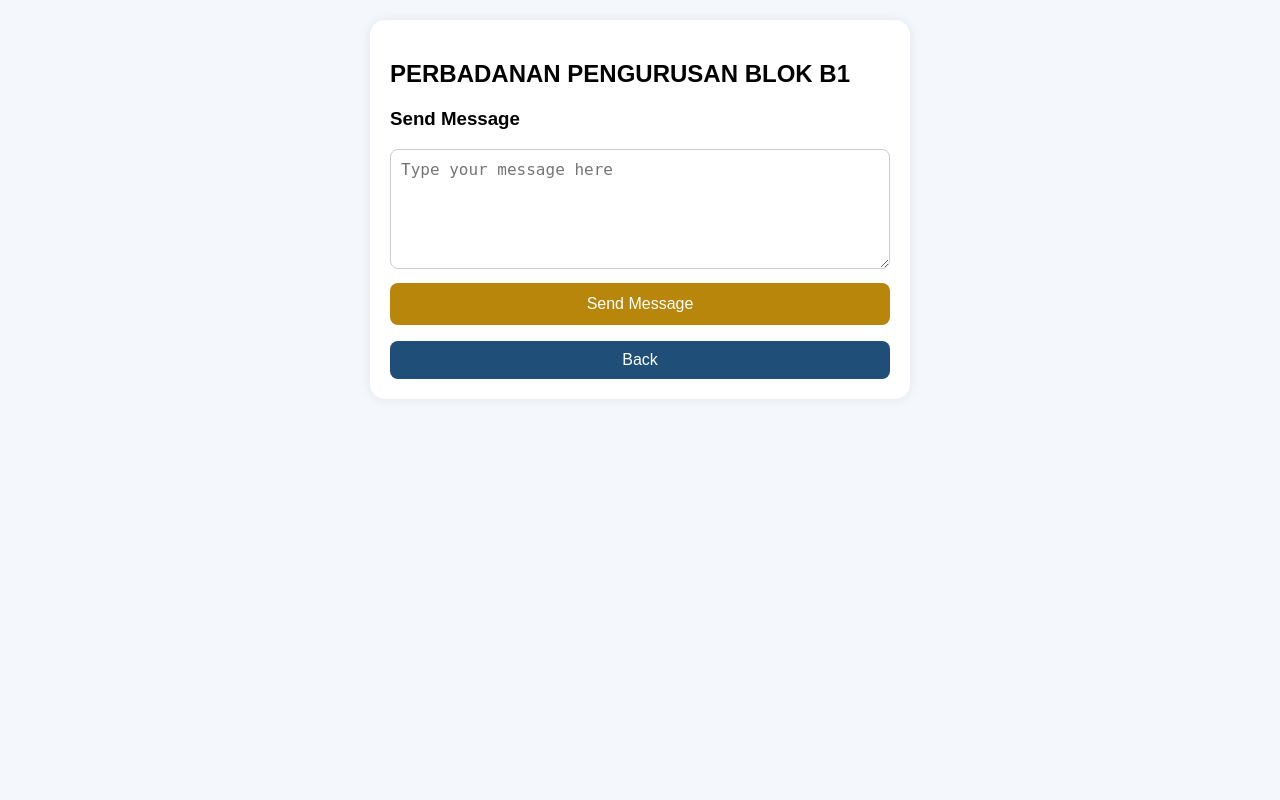
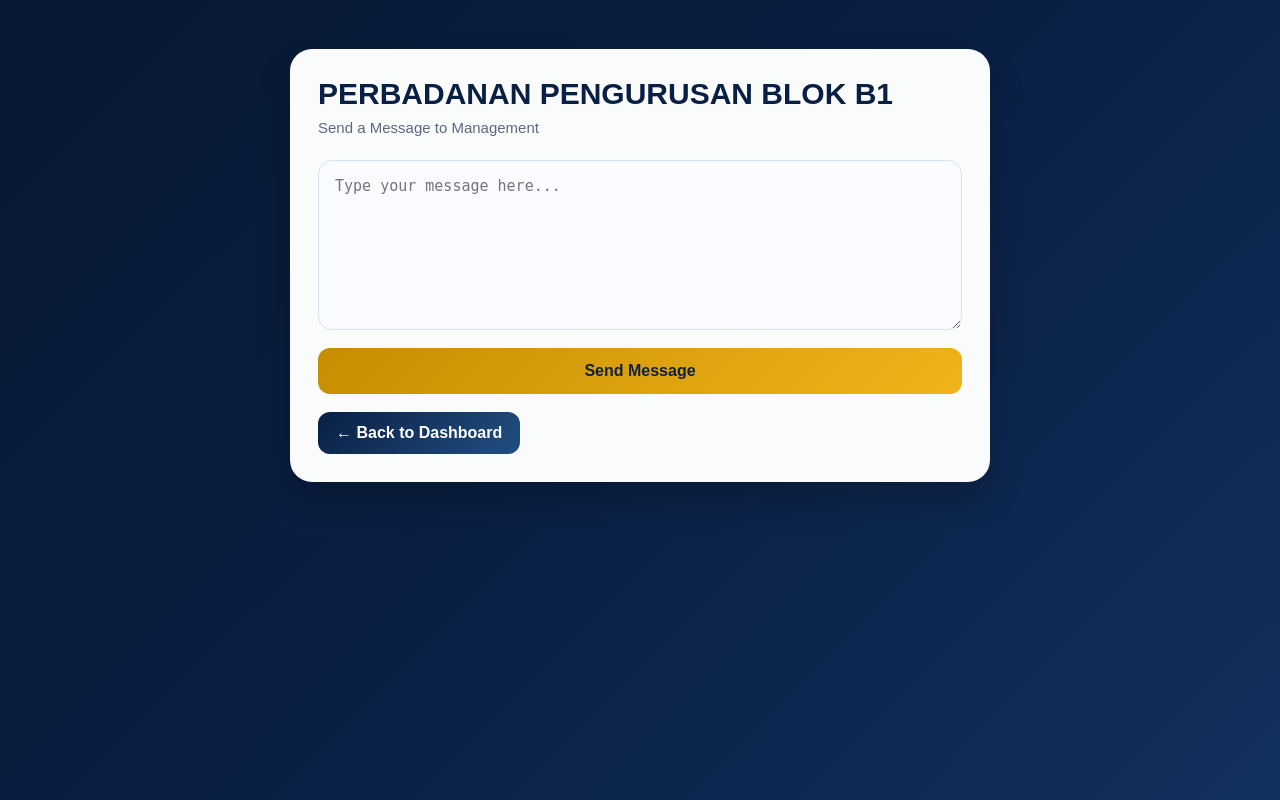
Before and after one commit to jeroinfoservice-cyber/flat_mgmt, a Django app: template templates/owner/message.html in a window 1280 px wide. Run offline with Django 5.2, Linux system fonts and the light colour scheme; the template is opened without the code that fills it, so the values that code supplies are empty.

Commit message:
Premium owner pages UI

```diff
--- a/templates/owner/message.html
+++ b/templates/owner/message.html
@@ -3,70 +3,137 @@
 <head>
     <title>Send Message</title>
     <meta name="viewport" content="width=device-width, initial-scale=1.0">
+
     <style>
+        * {
+            box-sizing: border-box;
+        }
+
         body {
+            margin: 0;
             font-family: Arial, sans-serif;
-            background: #f4f7fb;
+            min-height: 100vh;
+            background: linear-gradient(135deg, #071833, #0A1F44, #12315d);
+            padding: 24px;
+        }
+
+        .wrapper {
+            max-width: 700px;
+            margin: 25px auto;
+        }
+
+        .card {
+            background: rgba(255,255,255,0.98);
+            border-radius: 22px;
+            padding: 28px;
+            box-shadow: 0 18px 35px rgba(0,0,0,0.20);
+        }
+
+        .title {
             margin: 0;
-            padding: 20px;
+            color: #0A1F44;
+            font-size: 30px;
+            font-weight: bold;
         }
-        .card {
-            max-width: 500px;
-            margin: auto;
-            background: white;
-            padding: 20px;
-            border-radius: 15px;
-            box-shadow: 0 0 12px rgba(0,0,0,0.08);
+
+        .sub {
+            margin: 8px 0 24px;
+            color: #5d6880;
+            font-size: 15px;
         }
+
         textarea {
             width: 100%;
-            height: 120px;
-            padding: 10px;
-            border: 1px solid #ccc;
-            border-radius: 8px;
+            min-height: 170px;
+            border: 1px solid #d8e1ee;
+            border-radius: 14px;
+            padding: 16px;
+            font-size: 15px;
+            background: #f9fbff;
+            outline: none;
+            resize: vertical;
+        }
+
+        textarea:focus {
+            border-color: #1f4e79;
+            box-shadow: 0 0 0 3px rgba(31, 78, 121, 0.12);
+            background: white;
+        }
+
+        .send-btn {
+            width: 100%;
+            margin-top: 14px;
+            padding: 14px;
+            border: none;
+            border-radius: 12px;
+            background: linear-gradient(135deg, #c78d00, #f0b41a);
+            color: #10213f;
             font-size: 16px;
-            box-sizing: border-box;
+            font-weight: bold;
+            cursor: pointer;
         }
-        button {
-            width: 100%;
+
+        .send-btn:hover {
+            opacity: 0.96;
+        }
+
+        .success {
+            margin-top: 14px;
             padding: 12px;
-            margin-top: 10px;
-            background: #b8860b;
+            border-radius: 10px;
+            background: #eefaf1;
+            color: #1a8f43;
+            border: 1px solid #cce9d5;
+            text-align: center;
+            font-weight: bold;
+        }
+
+        .back-btn {
+            display: inline-block;
+            margin-top: 18px;
+            text-decoration: none;
+            background: linear-gradient(135deg, #0A1F44, #214f80);
             color: white;
-            border: none;
-            border-radius: 8px;
-            font-size: 16px;
+            padding: 12px 18px;
+            border-radius: 12px;
+            font-weight: bold;
         }
-        .success {
-            color: green;
-            text-align: center;
-        }
-        a {
-            display: block;
-            margin-top: 15px;
-            text-align: center;
-            background: #1f4e79;
-            color: white;
-            padding: 10px;
-            border-radius: 8px;
-            text-decoration: none;
+
+        @media (max-width: 768px) {
+            body {
+                padding: 14px;
+            }
+
+            .card {
+                padding: 18px;
+            }
+
+            .title {
+                font-size: 24px;
+            }
         }
     </style>
 </head>
 <body>
+
+<div class="wrapper">
     <div class="card">
-        <h2>{{ flat.name|default:"PERBADANAN PENGURUSAN BLOK B1" }}</h2>
-        <h3>Send Message</h3>
+        <h1 class="title">{{ flat.name|default:"PERBADANAN PENGURUSAN BLOK B1" }}</h1>
+        <p class="sub">Send a Message to Management</p>
 
         <form method="post">
             {% csrf_token %}
-            <textarea name="message_text" placeholder="Type your message here"></textarea>
-            <button type="submit">Send Message</button>
+            <textarea name="message_text" placeholder="Type your message here..."></textarea>
+            <button class="send-btn" type="submit">Send Message</button>
         </form>
 
-        <p class="success">{{ success }}</p>
+        {% if success %}
+            <div class="success">{{ success }}</div>
+        {% endif %}
 
-        <a href="{% url 'owner_home' %}">Back</a>
+        <a class="back-btn" href="{% url 'owner_home' %}">← Back to Dashboard</a>
     </div>
+</div>
+
 </body>
 </html>
```
Also changed, not shown: templates/owner/announcements.html (+104 -32 lines), templates/owner/payments.html (+137 -40 lines).
